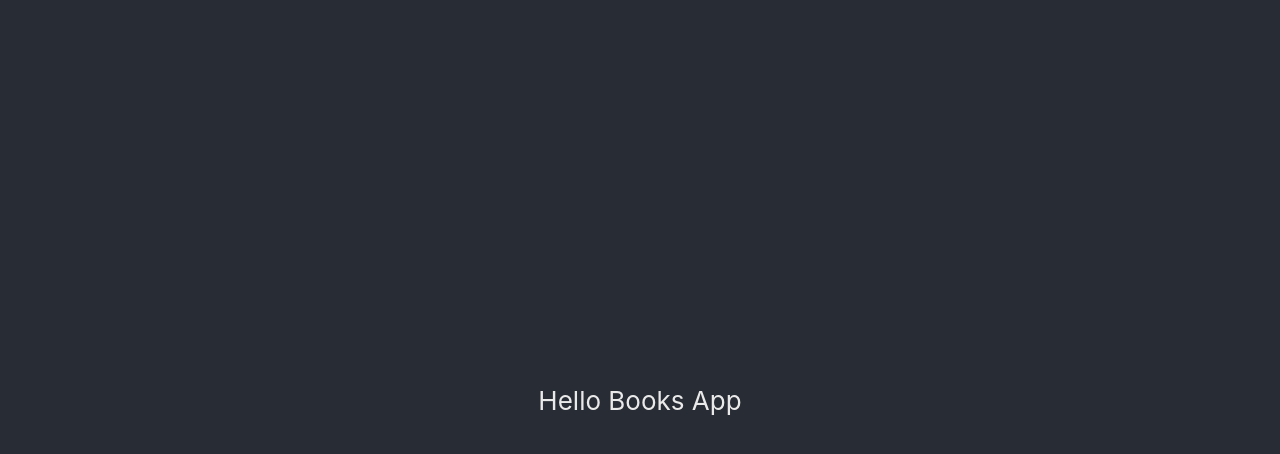
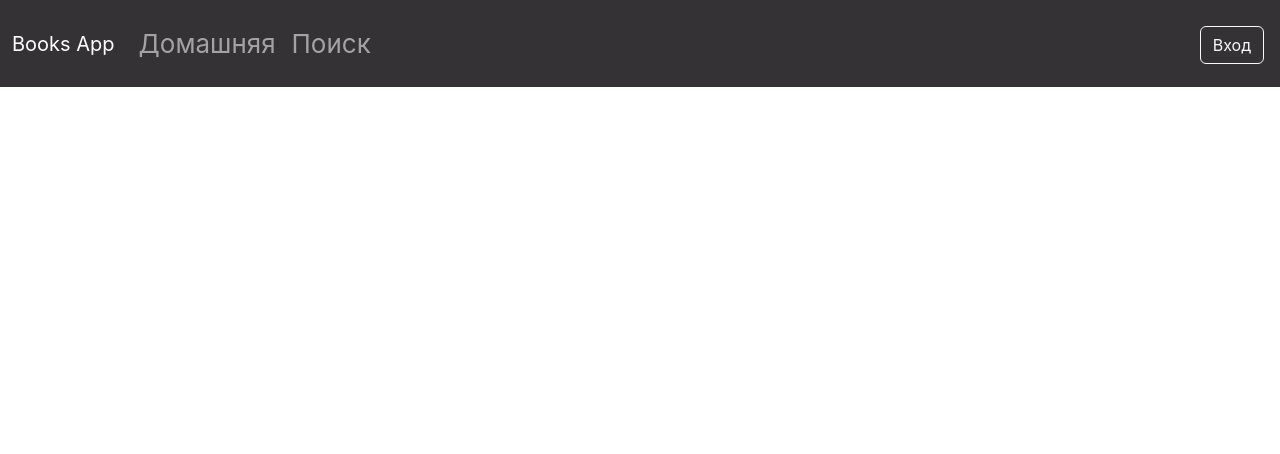
Before and after one commit to BulgunM/New, a React (Create React App) app in the folder client/: page / in a window 1280 px wide. Shown: the top 454 px of the page. Built offline with nearby package versions, Linux system fonts and the light colour scheme; the HTML template or start-up script is replaced by a standard one.

Commit message:
002 добавлен NavigationBar

```diff
--- a/client/src/App.css
+++ b/client/src/App.css
@@ -1,11 +1,11 @@
 .App {
   text-align: center;
-  background-color: #282c34;
+/*  background-color: #282c34; */
   min-height: 100vh;
   display: flex;
   flex-direction: column;
-  align-items: center;
-  justify-content: center;
+/*  align-items: center; */
+/*  justify-content: center; */
   font-size: calc(10px + 2vmin);
   color: white;
 }
@@ -18,3 +18,7 @@
 a:hover {
   color: rgb(128, 128, 108);
 }
+
+.main-color {
+  background-color: rgb(53, 50, 53);
+}
--- a/client/src/App.tsx
+++ b/client/src/App.tsx
@@ -1,10 +1,11 @@
 import React from 'react';
 import './App.css';
+import NavigationBar from './layouts/NavigationAndFooter/NavigationBar';
 
 function App() {
   return (
     <div className="App">
-      <a href="/">Hello Books App</a>
+      <NavigationBar />
     </div>
   );
 }
--- /dev/null
+++ b/client/src/layouts/NavigationAndFooter/NavigationBar.tsx
@@ -0,0 +1,44 @@
+function NavigationBar() {
+  return (
+    <nav className="navbar navbar-expand-lg navbar-dark main-color py-3">
+      <div className="container-fluid">
+        <span className="navbar-brand">Books App</span>
+        <button
+          className="navbar-toggler"
+          type="button"
+          data-bs-toggle="collapse"
+          data-bs-target="#navbarNavDropdown"
+          aria-controls="navbarNavDropdown"
+          aria-expanded="false"
+          aria-label="Toggle Navigation"
+        >
+          <span className="navbar-toggler-icon"></span>
+        </button>
+
+        <div className="collapse navbar-collapse" id="navbarNavDropdown">
+          <ul className="navbar-nav">
+            <li className="nav-item">
+              <a className="nav-link" href="#">
+                Домашняя
+              </a>
+            </li>
+            <li className="nav-item">
+              <a className="nav-link" href="#">
+                Поиск
+              </a>
+            </li>
+          </ul>
+          <ul className="navbar-nav ms-auto">
+            <li className="nav-item m-1">
+              <a type="button" className="btn btn-outline-light" href="#">
+                Вход
+              </a>
+            </li>
+          </ul>
+        </div>
+      </div>
+    </nav>
+  );
+}
+
+export default NavigationBar;
```
